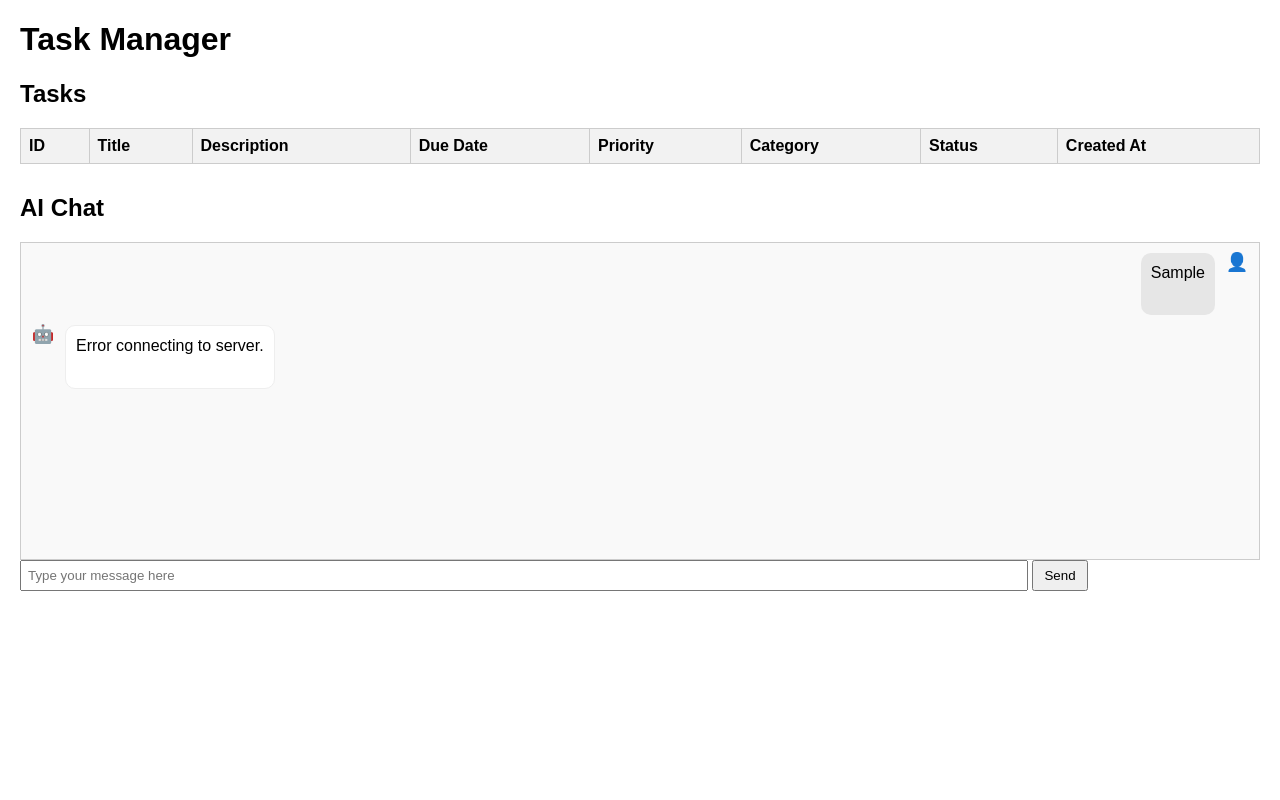
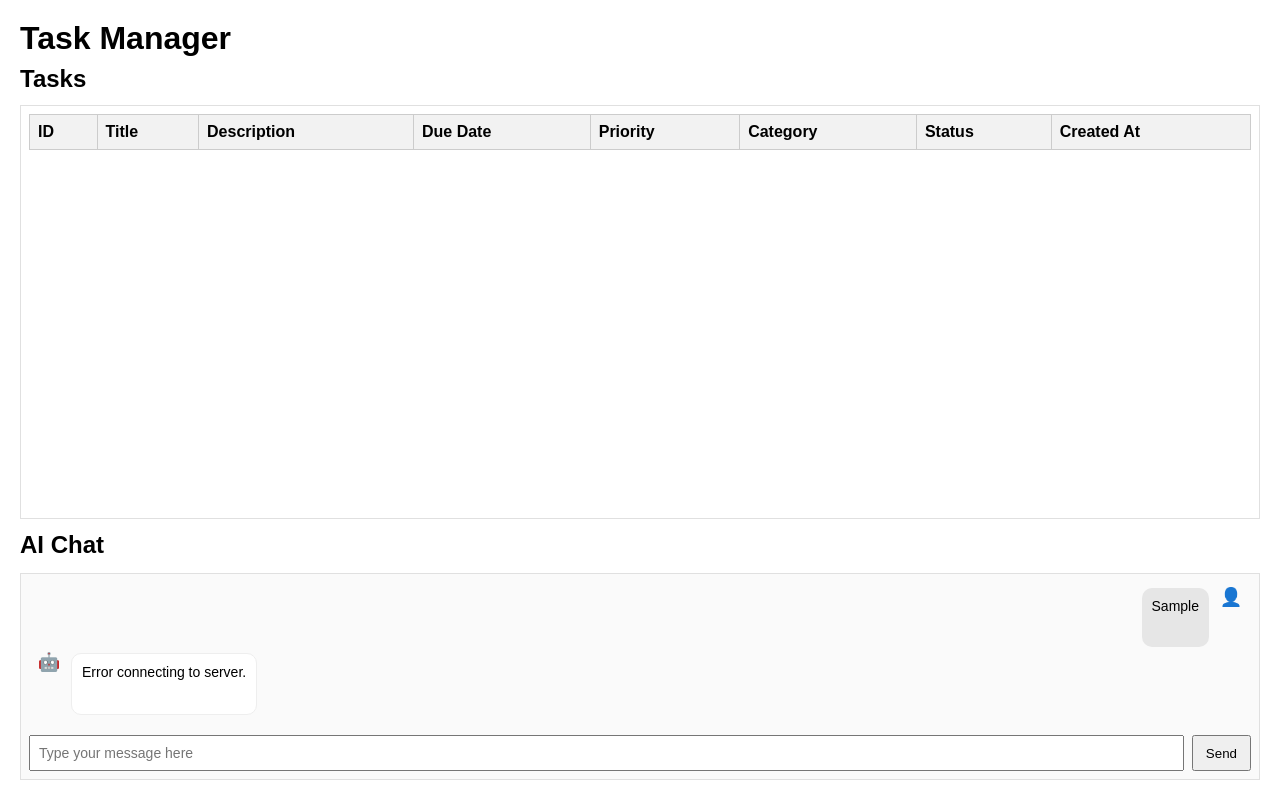
Before and after one commit to chaika-sv/mcptodo, a plain HTML site: page index.html in a window 1280 px wide. Both pictures are taken after typing "Sample" into the empty fields and a click on the button "Send". Drawn offline with nearby package versions, Linux system fonts and the light colour scheme; no server answers.

Commit message:
Frontend improvments

```diff
--- a/index.html
+++ b/index.html
@@ -4,36 +4,95 @@
     <meta charset="UTF-8">
     <title>Task Manager</title>
     <style>
-        body { font-family: Arial, sans-serif; margin: 20px; }
-        table { width: 100%; border-collapse: collapse; margin-bottom: 30px; }
-        th, td { border: 1px solid #ccc; padding: 8px; text-align: left; }
-        th { background-color: #f2f2f2; }
+        /* общая вёрстка страницы */
+        html, body {
+            height: 100%;
+            margin: 0;
+            padding: 0;
+            overflow: hidden; /* убираем лишний скролл */
+        }
 
-        /* chat container */
-        #chatBox {
-            border: 1px solid #ccc;
-            padding: 8px;           /* меньше внутреннего отступа */
-            height: 300px;
-            overflow-y: auto;
-            background: #f9f9f9;
+        body {
+            font-family: Arial, sans-serif;
+            box-sizing: border-box;
+            height: 100vh; /* жёстко фиксируем под окно */
+        }
+
+        /* главный контейнер */
+        .app {
             display: flex;
             flex-direction: column;
-            gap: 6px;               /* расстояние между строками чата */
+            height: 100%; /* строго по высоте body */
+            gap: 12px;
+            box-sizing: border-box;
+            padding: 20px; /* оставляем внутренние отступы */
         }
 
-        /* каждая строка чата (аватар + пузырь) */
+        .pane { display: flex; flex-direction: column; gap: 8px; }
+
+        /* Tasks — занимает 2 части из 3 */
+        .tasks-pane {
+            flex: 2;
+            min-height: 0; /* обязательно, чтобы overflow работал корректно в flex-контейнерах */
+        }
+        .tasks-container {
+            flex: 1;              /* контейнер таблицы растёт внутри pane */
+            overflow: auto;       /* вертикальный скролл при переполнении */
+            border: 1px solid #e0e0e0;
+            padding: 8px;
+            background: #fff;
+            box-sizing: border-box;
+        }
+        table {
+            width: 100%;
+            border-collapse: collapse;
+        }
+        th, td {
+            border: 1px solid #ccc;
+            padding: 8px;
+            text-align: left;
+        }
+        th { background-color: #f2f2f2; position: relative; }
+
+        /* Chat — занимает 1 часть из 3, приклеен к низу */
+        .chat-pane {
+            flex: 1;
+            min-height: 0; /* важно для корректной работы overflow внутри */
+            display: flex;
+            flex-direction: column;
+        }
+        .chat-inner {
+            display: flex;
+            flex-direction: column;
+            height: 100%;
+            border: 1px solid #e0e0e0;
+            background: #fafafa;
+            padding: 8px;
+            box-sizing: border-box;
+            overflow: hidden; /* чтобы контент не вылазил */
+        }
+
+        /* сообщения и область сообщений */
+        #chatBox {
+            flex: 1;
+            overflow-y: auto;  /* скроллим только сообщения */
+            min-height: 0;     /* важно, чтобы flex корректно сжимал */
+            display: flex;
+            flex-direction: column;
+            gap: 6px;
+            padding: 6px;
+        }
+
         .chat-row {
             display: flex;
             align-items: flex-start;
             gap: 8px;
-            margin: 2px 0;          /* минимальный вертикальный отступ между строками */
+            margin: 0;             /* минимальный внешний отступ, управляем через gap у #chatBox */
         }
 
-        /* направление для юзера / ai */
         .chat-row.user { justify-content: flex-end; }
         .chat-row.ai   { justify-content: flex-start; }
 
-        /* аватар */
         .avatar {
             font-size: 18px;
             line-height: 1;
@@ -41,104 +100,103 @@
             display: flex;
             align-items: center;
             justify-content: center;
+            flex-shrink: 0;
         }
 
-        /* пузырь сообщения */
         .msg {
             max-width: 72%;
-            padding: 12px 10px;      /* чуть меньше padding, чем было */
+            padding: 10px;
             border-radius: 10px;
             white-space: pre-wrap;
             box-sizing: border-box;
-            margin: 0;               /* важно: убрать внешние отступы у контейнера пузыря */
-            line-height: 1.0;       /* чуть плотнее */
+            margin: 0;
+            line-height: 1.2;
+            font-size: 14px;
         }
 
-        /* цвета для юзера и ai */
         .user .msg {
             background: #e6e6e6;
             text-align: right;
         }
-
         .ai .msg {
             background: #ffffff;
             border: 1px solid #eee;
             text-align: left;
         }
 
-        /* --- Сброс/подстройка внутренних отступов Markdown внутри пузыря --- */
-        /* Убираем большие дефолтные margin у параграфов и заголовков внутри пузыря */
-        .msg p {
-            margin: 0 0 6px 0;       /* нижний отступ между параграфами */
+        /* уменьшение отступов внутри Markdown-рендера */
+        .msg p { margin: 0 0 6px 0; }
+        .msg h1, .msg h2, .msg h3 { margin: 0 0 6px 0; line-height: 1.2; }
+        .msg ul, .msg ol { margin: 6px 0 6px 1.1em; padding-left: 0; }
+        .msg li { margin: 3px 0; }
+        .msg pre { margin: 0; padding: 8px; border-radius: 6px; background: #f5f5f7; overflow: auto; font-size: 13px; }
+        .msg code { background: #f2f2f2; padding: 2px 6px; border-radius: 4px; font-size: 13px; }
+
+        /* контролы ввода — остаются внизу chat-pane */
+        .chat-controls {
+            display: flex;
+            gap: 8px;
+            margin-top: 8px;
+            flex-shrink: 0;  /* чтобы панель ввода не схлопывалась */
         }
-        .msg h1, .msg h2, .msg h3 {
-            margin: 0 0 6px 0;
-            font-weight: 600;
-            line-height: 1.2;
+        #chatInput { flex: 1; padding: 8px; font-size: 14px; }
+        #sendBtn { padding: 8px 12px; }
+
+        /* индикатор "AI is typing" */
+        #typingIndicator {
+            font-style: italic;
+            color: #666;
+            font-size: 13px;
+            margin: 4px 0;
+            padding-left: 32px; /* смещаем, чтобы было на месте аватарки 🤖 */
         }
 
-        /* списки - уменьшаем margin и делаем отступ слева аккуратнее */
-        .msg ul, .msg ol {
-            margin: 6px 0 6px 1.1em;
-            padding-left: 0;
+        /* адаптивность: при узком экране уменьшаем ширину пузырей */
+        @media (max-width: 600px) {
+            .msg { max-width: 85%; }
         }
-        .msg li {
-            margin: 3px 0;
-        }
-
-        /* код-блоки и inline-код */
-        .msg pre {
-            margin: 0;
-            padding: 8px;
-            border-radius: 6px;
-            background: #f5f5f7;
-            overflow: auto;
-            font-size: 13px;
-        }
-        .msg code {
-            background: #f2f2f2;
-            padding: 2px 6px;
-            border-radius: 4px;
-            font-size: 13px;
-        }
-
-
-        #chatInput { width: 80%; padding: 6px; }
-        button { padding: 6px 10px; }
     </style>
 </head>
 <body>
-    <h1>Task Manager</h1>
+    <div class="app">
+        <div class="pane tasks-pane">
+            <h1 style="margin:0;">Task Manager</h1>
+            <h2 style="margin:0 0 4px 0;">Tasks</h2>
 
-    <h2>Tasks</h2>
-    <table id="tasksTable">
+            <div class="tasks-container">
+                <table id="tasksTable" aria-label="tasks table">
                     <thead>
                         <tr>
-                <th>ID</th>
-                <th>Title</th>
-                <th>Description</th>
-                <th>Due Date</th>
-                <th>Priority</th>
-                <th>Category</th>
-                <th>Status</th>
-                <th>Created At</th>
+                            <th>ID</th><th>Title</th><th>Description</th><th>Due Date</th>
+                            <th>Priority</th><th>Category</th><th>Status</th><th>Created At</th>
                         </tr>
                     </thead>
                     <tbody></tbody>
                 </table>
+            </div>
+        </div>
 
-    <h2>AI Chat</h2>
-    <div id="chatBox"></div>
-    <input type="text" id="chatInput" placeholder="Type your message here">
-    <button onclick="sendMessage()">Send</button>
+        <div class="pane chat-pane">
+            <h2 style="margin:0 0 6px 0;">AI Chat</h2>
+            <div class="chat-inner">
+                <div id="chatBox" aria-live="polite"></div>
+                <div id="typingIndicator" style="display:none;">🤖 AI is typing...</div>
+
+                <div class="chat-controls">
+                    <input id="chatInput" type="text" placeholder="Type your message here">
+                    <button id="sendBtn">Send</button>
+                </div>
+            </div>
+        </div>
+    </div>
 
     <script src="https://cdn.jsdelivr.net/npm/marked/marked.min.js"></script>
     <script>
         // ===== Tasks table =====
         async function loadTasks() {
             try {
-                const response = await fetch("http://127.0.0.1:8000/tasks");
-                const tasks = await response.json();
+                const res = await fetch("http://127.0.0.1:8000/tasks");
+                const tasks = await res.json();
                 const tbody = document.querySelector("#tasksTable tbody");
                 tbody.innerHTML = "";
 
@@ -146,8 +204,8 @@
                     const row = document.createElement("tr");
                     row.innerHTML = `
                         <td>${task.id}</td>
-                        <td>${task.title}</td>
-                        <td>${task.description || ''}</td>
+                        <td>${escapeHtml(task.title || '')}</td>
+                        <td>${escapeHtml(task.description || '')}</td>
                         <td>${task.due_date || ''}</td>
                         <td>${task.priority || ''}</td>
                         <td>${task.category || ''}</td>
@@ -157,8 +215,15 @@
                     tbody.appendChild(row);
                 });
             } catch (err) {
-                console.error("Error loading tasks:", err);
+                console.log("Error loading tasks:", err);
             }
+        }
+
+        // небольшой helper для защиты (на всякий случай)
+        function escapeHtml(s) {
+            return String(s).replace(/[&<>"']/g, function(m){
+                return ({ '&':'&amp;','<':'&lt;','>':'&gt;','"':'&quot;',"'":'&#39;' })[m];
+            });
         }
 
         loadTasks();
@@ -167,6 +232,10 @@
         // ===== Chat =====
         const chatBox = document.getElementById("chatBox");
         const chatInput = document.getElementById("chatInput");
+        const sendBtn = document.getElementById("sendBtn");
+
+        sendBtn.addEventListener("click", sendMessage);
+        chatInput.addEventListener("keypress", function(e) { if (e.key === "Enter") sendMessage(); });
 
         async function sendMessage() {
             const msg = chatInput.value.trim();
@@ -175,6 +244,9 @@
             appendMessage("user", msg);
             chatInput.value = "";
 
+            // показать индикатор
+            document.getElementById("typingIndicator").style.display = "block";
+
             try {
                 const response = await fetch("http://127.0.0.1:8000/chat", {
                     method: "POST",
@@ -182,8 +254,13 @@
                     body: JSON.stringify({ message: msg })
                 });
                 const data = await response.json();
+
+                // скрыть индикатор
+                document.getElementById("typingIndicator").style.display = "none";
+
                 appendMessage("ai", data.response);
             } catch (err) {
+                document.getElementById("typingIndicator").style.display = "none";
                 appendMessage("ai", "Error connecting to server.");
                 console.error(err);
             }
@@ -210,12 +287,9 @@
             }
 
             chatBox.appendChild(row);
+            // прокручиваем в конец
             chatBox.scrollTop = chatBox.scrollHeight;
         }
-
-        chatInput.addEventListener("keypress", function(e) {
-            if (e.key === "Enter") sendMessage();
-        });
     </script>
 </body>
 </html>
```
Also changed, not shown: 1 other file. Lines whose indentation alone changed are shown as unchanged.
